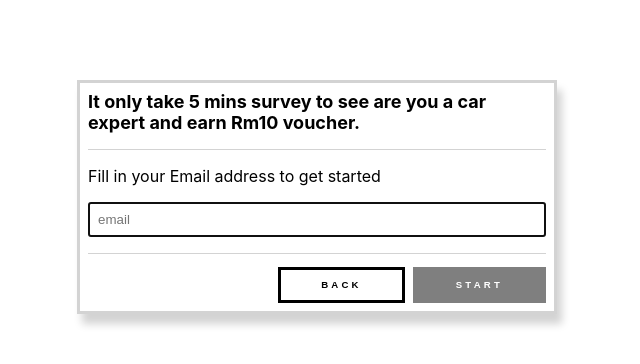
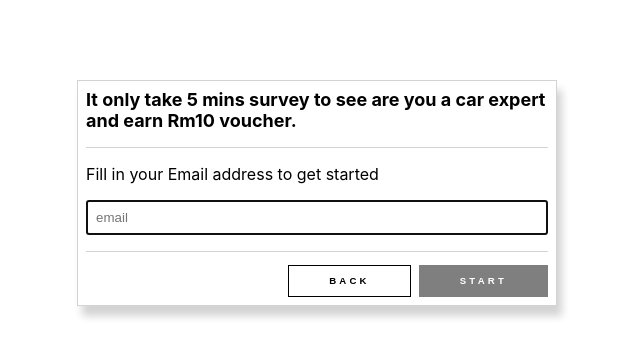
Before and after one commit to TanWeiTeck/react-flux-survey, a React (Create React App) app: page / in a window 1280 px wide. Shown: the top 364 px of the page, without its empty margins (323-963 px from the left). Built offline with nearby package versions, Linux system fonts and the light colour scheme.

Commit message:
fix botton & card border

```diff
--- a/src/components/Button.css
+++ b/src/components/Button.css
@@ -2,7 +2,7 @@ button {
     background-color: black;
     padding: 0.6rem 2.5rem;
     color: white;
-    border: solid black;
+    border: 1px solid black;
     text-transform: uppercase;
     font-size: 0.6rem;
     font-weight: 600;
--- a/src/components/Card/Card.module.css
+++ b/src/components/Card/Card.module.css
@@ -1,5 +1,5 @@
 .container {
-    border: solid lightgrey;
+    border: 1px solid lightgrey;
     box-shadow: 5px 10px 8px lightgrey;
     padding: 0.5rem;
     max-width: 30rem;
```
